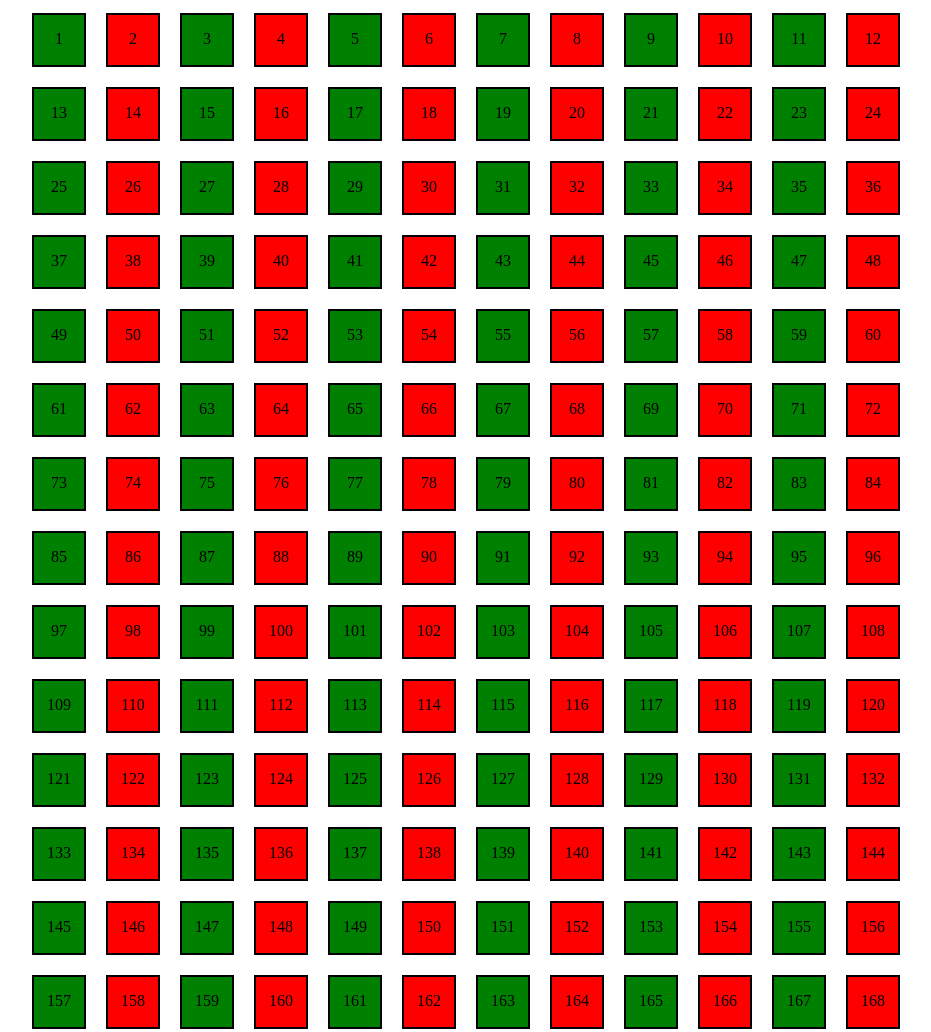
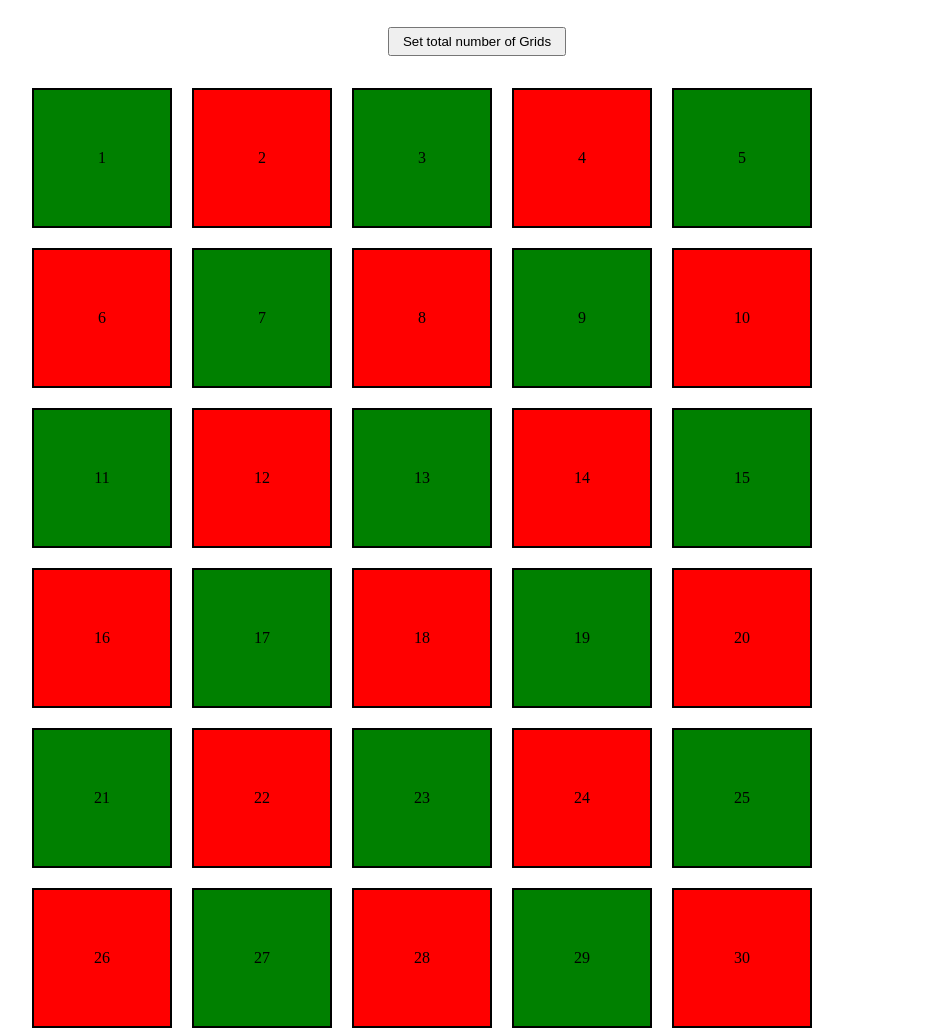
Before and after one commit to asifmrony/vanilla-js-mini-projects, a plain HTML site: page etch-a-sketch/index.html in a window 1280 px wide. Shown: the top 1032 px of the page, without its empty margins (163-1094 px from the left). Drawn offline with Linux system fonts and the light colour scheme.

Commit message:
etch a sketch user choiche add

```diff
--- a/etch-a-sketch/index.html
+++ b/etch-a-sketch/index.html
@@ -6,49 +6,98 @@
     <meta name="viewport" content="width=device-width, initial-scale=1.0">
     <title>Etch a Sketch Js Version</title>
     <style>
+        *, *::before, *::after {
+            box-sizing: border-box;
+        }
         .wrapper {
             display: flex;
             gap: 10px;
             flex-flow: row wrap;
-            width: 900px;
+            /* width: 900px; */
             margin: 0 auto;
         }
         .wrapper > div {
             border: 2px solid black;
-            width: 50px;
-            height: 50px;
+            /* width: calc(900px / 4 - 10px); */
+            /* height: 50px; */
+            display: flex;
+            justify-content: center;
+            align-items: center;
+            margin: 5px;
+            transition: all 100ms;
+        }
+        .bg-green {
+            background-color: green;
+        }
+        .bg-red {
+            background-color: red;
+        }
+        .wrapper > div.hovered {
+            cursor: pointer;
+            background-color: lightpink;
+            transform: scale(1.1);
+        }
+        .btn {
+            display: block;
             text-align: center;
-            vertical-align: middle;
-            line-height: 3;
-            margin: 5px;
+            margin: 2em auto;
+            padding: 0.4em 1em;
+            cursor: pointer;
+            user-select: none;
+            -webkit-user-select: none;
         }
     </style>
 </head>
 <body>
-    <div id="container"></div>
+    <div id="container">
+        <button id="setGridButton" class="btn">Set total number of Grids</button>
+    </div>
 
     <script>
+        // Problem Statement Input
+        const gridWidth = 900;
+
         const container = document.getElementById('container');
         let wrapperDiv = document.createElement('div');
         wrapperDiv.setAttribute('class', 'wrapper');
+        wrapperDiv.style.width = gridWidth + 'px';
         container.append(wrapperDiv);
+
+        //Grid
+        gridButton = document.getElementById('setGridButton');
+        gridButton.addEventListener('click', function(){
+            let userValue = +prompt('How many squares per side?', 6);
+            if(userValue < 100) {
+              wrapperDiv.innerHTML = '';
+              createGrid(userValue, userValue);
+            }
+            else alert('Please enter value less than 100');
+        })
 
         function createGrid(row, column) {
             const totalboxes = row * column;
             for(let x = 0; x < totalboxes; x++) {
                 const div = document.createElement('div');
                 div.textContent = x + 1;
+                let squareShape = `calc(${gridWidth}px / ${column} - 10px)`;
+                div.style.setProperty('width', squareShape);
+                div.style.setProperty('height', squareShape);
 
                 if(x%2 === 0) {
-                    div.style.backgroundColor = 'green';
+                    div.classList.add('bg-green');
                 } else {
-                    div.style.backgroundColor = 'red';
+                    div.classList.add('bg-red');
                 }
+
+                //color changes when mouse over divs
+                div.addEventListener('mouseover', function(e){
+                    e.currentTarget.classList.toggle('hovered');
+                })
                 wrapperDiv.append(div);
             }
         }
 
-        createGrid(16, 16);
+        createGrid(6, 6);
     </script>
 </body>
 </html>
```
